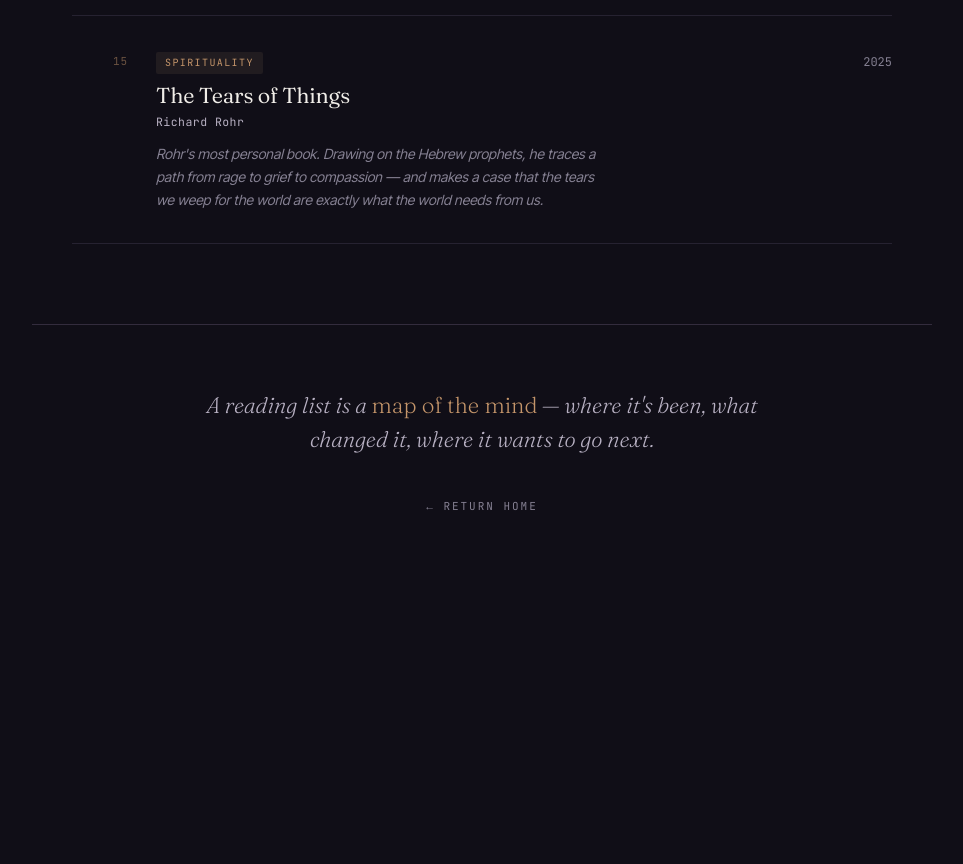
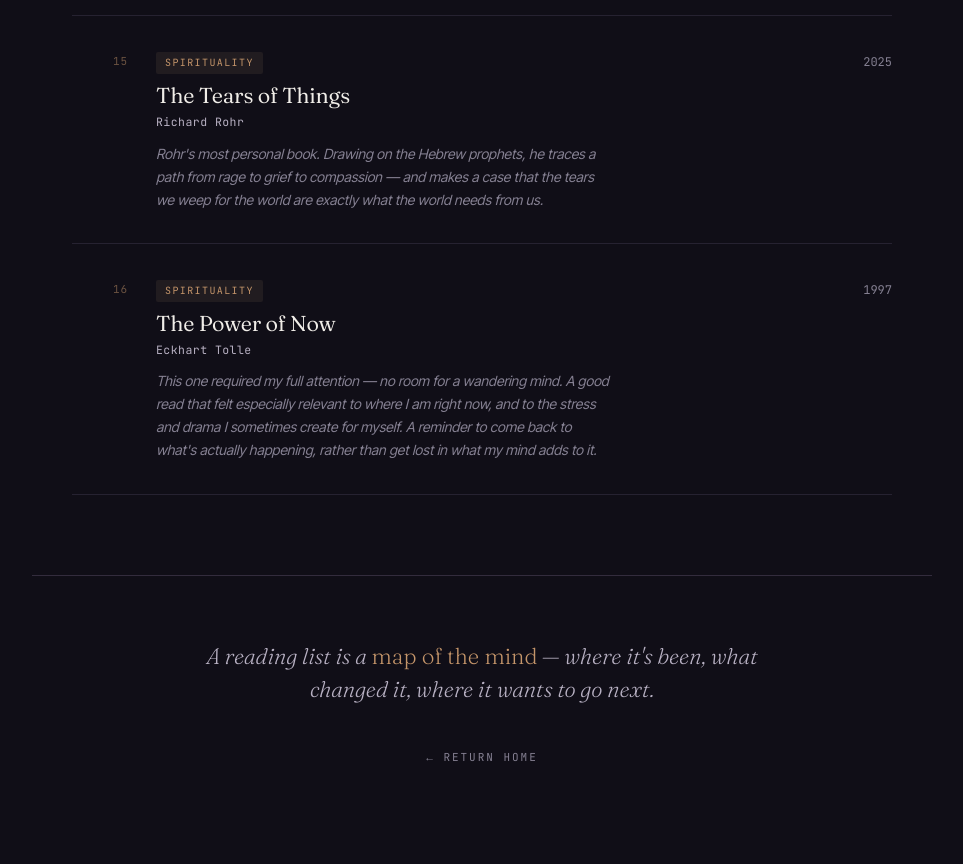
Before and after one commit to jdbates-gitit/jdb-landing, a website: page expand.html in a window 1280 px wide. Shown: the part 3804-4668 px from the top of the page, without its empty margins (158-1121 px from the left). Before the commit the page ends 4418 px from the top, so only its background shows below. Drawn offline with Linux system fonts and the light colour scheme.

Commit message:
Add The Power of Now to Expand reading list

```diff
--- a/expand.html
+++ b/expand.html
@@ -404,6 +404,17 @@
     <div class="book-year">2025</div>
   </div>
 
+  <div class="book-item" data-cat="spirituality">
+    <div class="book-num">16</div>
+    <div class="book-body">
+      <span class="book-cat cat-spirituality">Spirituality</span>
+      <div class="book-title">The Power of Now</div>
+      <div class="book-author">Eckhart Tolle</div>
+      <div class="book-note">This one required my full attention — no room for a wandering mind. A good read that felt especially relevant to where I am right now, and to the stress and drama I sometimes create for myself. A reminder to come back to what's actually happening, rather than get lost in what my mind adds to it.</div>
+    </div>
+    <div class="book-year">1997</div>
+  </div>
+
 </div>
 
 <div class="closing">
```
